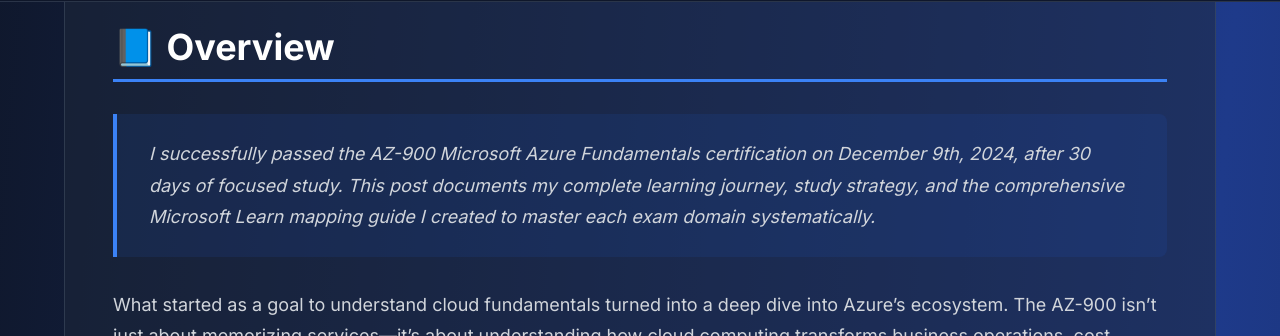
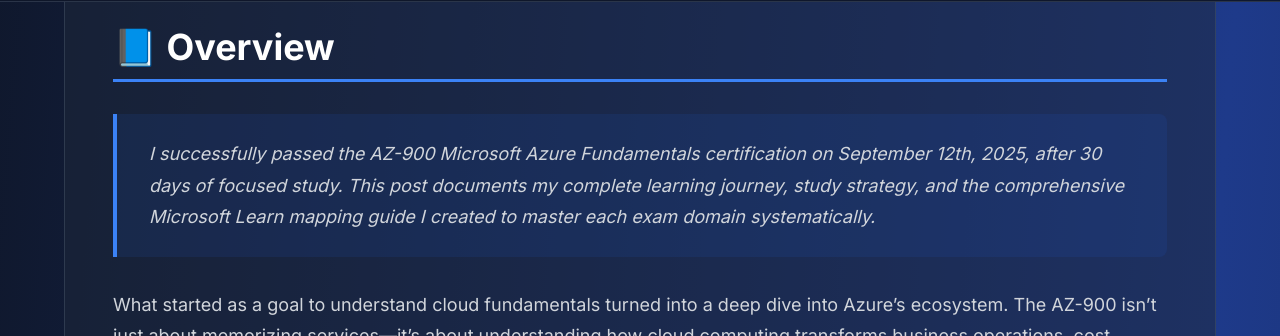
Before and after one commit to njvanas/Blog, a Jekyll site: the page built from _posts/2025-09-15-az900-certification-journey.md, in a window 1280 px wide and 1400 px high, scrolled down 457 px. Shown: the part 117-453 px from the top of the window. Built offline with Jekyll 4.4.1, drawn with Linux system fonts in a browser that asks for light colours; some of the changed text lies outside the part shown.

Commit message:
Update certification date to September 12, 2025

```diff
--- a/_posts/2025-09-15-az900-certification-journey.md
+++ b/_posts/2025-09-15-az900-certification-journey.md
@@ -6,7 +6,7 @@ layout: post
 ---
 
 # 📘 Overview
-> I successfully passed the AZ-900 Microsoft Azure Fundamentals certification on December 9th, 2024, after 30 days of focused study. This post documents my complete learning journey, study strategy, and the comprehensive Microsoft Learn mapping guide I created to master each exam domain systematically.
+> I successfully passed the AZ-900 Microsoft Azure Fundamentals certification on September 12th, 2025, after 30 days of focused study. This post documents my complete learning journey, study strategy, and the comprehensive Microsoft Learn mapping guide I created to master each exam domain systematically.
 
 What started as a goal to understand cloud fundamentals turned into a deep dive into Azure's ecosystem. The AZ-900 isn't just about memorizing services—it's about understanding how cloud computing transforms business operations, cost models, and infrastructure management. This post chronicles my journey from complete Azure novice to certified professional.
 
@@ -29,6 +29,7 @@ What started as a goal to understand cloud fundamentals turned into a deep dive
 
 - **Certification Goal**: Microsoft AZ-900 Azure Fundamentals
 - **Study Duration**: 30 days (November 9 - December 9, 2024)
+ **Study Duration**: 30 days (August 13 - September 12, 2025)
 - **Background**: DevOps engineer with strong on-premises experience, minimal cloud knowledge
 - **Study Resources**:
   - Microsoft Learn (primary resource)
@@ -193,7 +194,7 @@ For each governance topic:
 # 🎯 Outcome & Next Steps
 
 ## Success Metrics
-- ✅ Passed AZ-900 on December 9, 2024 (first attempt)
+- ✅ Passed AZ-900 on September 12, 2025 (first attempt)
 - ✅ Scored above 850/1000 (exact score: 867)
 - ✅ Completed all Microsoft Learn modules in the official path
 - ✅ Achieved 90%+ on practice exams consistently
```
Also changed, not shown: other parts of _posts/2025-09-15-az900-certification-journey.md (+1 -1 lines).
